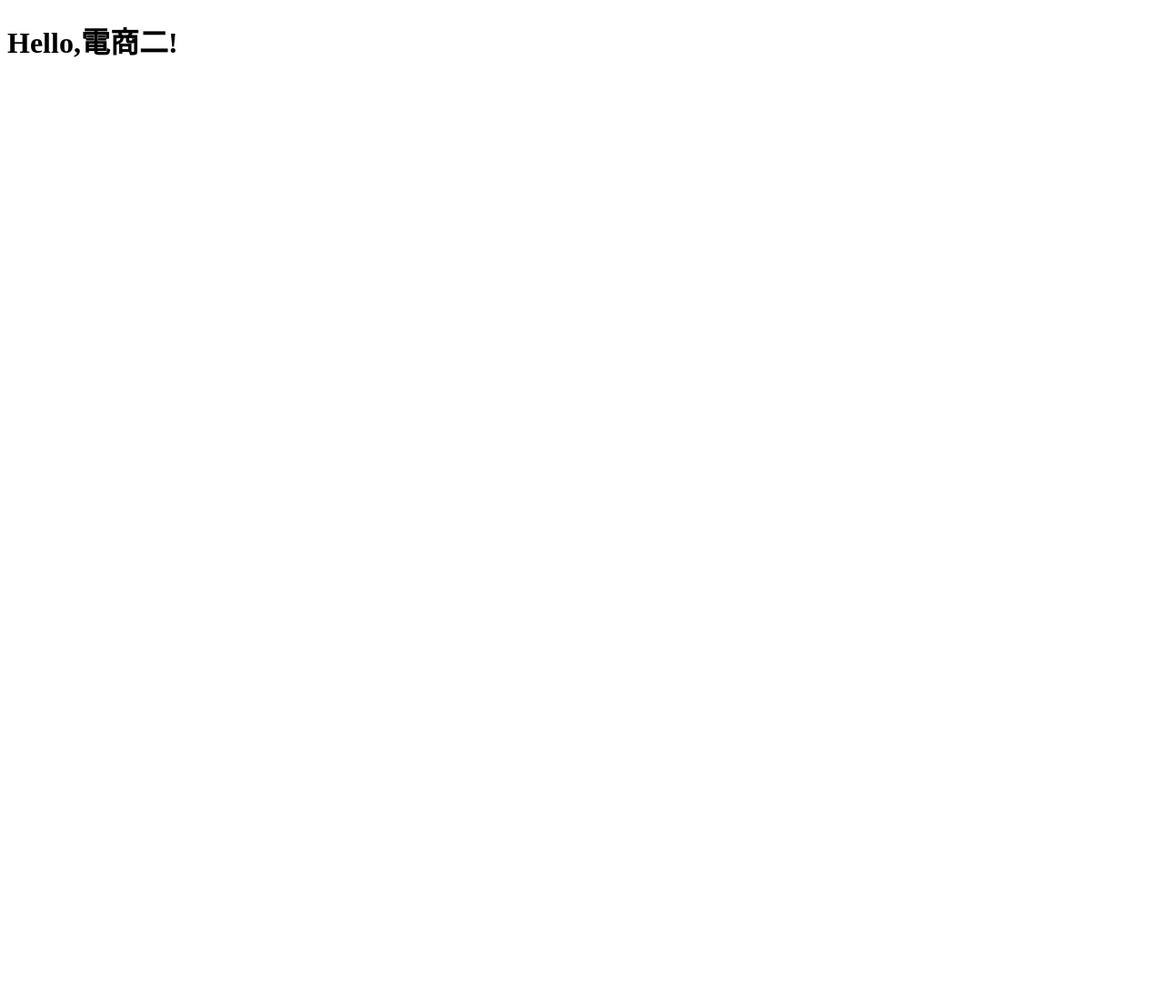
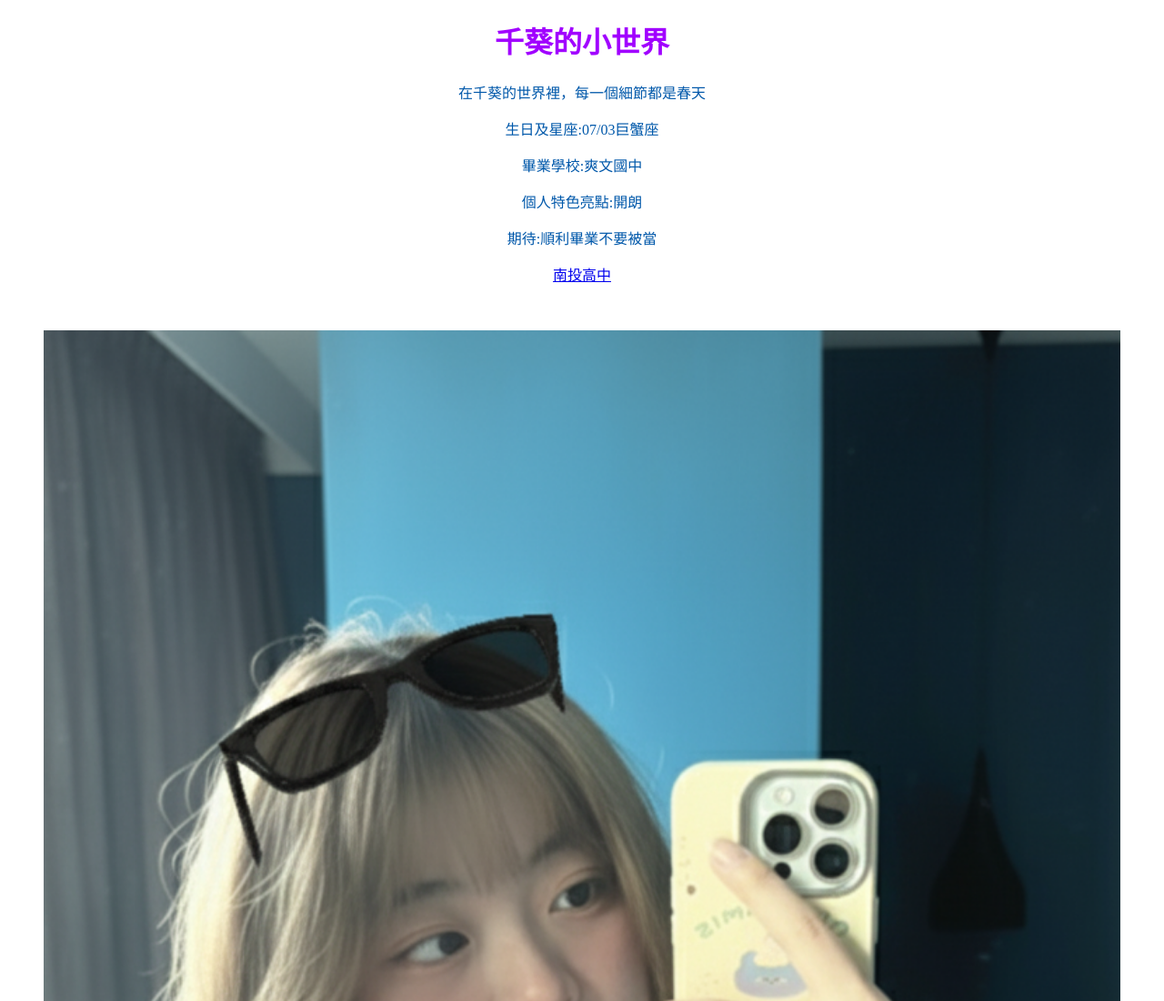
Before and after one commit to s311025-bot/25, a plain HTML site: page index.html in a window 1280 px wide. Shown: the top 1100 px of the page at 91% size. Before the commit the page ends 800 px from the top, so only its background shows below. Drawn offline with Linux system fonts and the light colour scheme.

Commit message:
Add files via upload

```diff
--- a/index.html
+++ b/index.html
@@ -1,10 +1,24 @@
 <!DOCTYPE html>
-<html>
-    <head>
-        <meta charset="utf-8">
-        <title>賈千葵網頁</title>
-        </head>
-        <body>
-            <h1>Hello,電商二!</h1>
-            </body>
-        </html>
+<html lang="en">
+<head>
+    <meta charset="UTF-8">
+    <meta name="viewport" content="width=device-width, initial-scale=1.0">
+    <title>千葵的小世界</title>
+</head>
+<body align="center">
+    <h1 style="color:hsl(278, 100%, 50%);">千葵的小世界</h1>
+    <p style="color:rgb(0, 88, 170);">在千葵的世界裡，每一個細節都是春天</p>
+    <p style="color:rgb(0, 88, 170);">生日及星座:07/03巨蟹座</p>
+    <p style="color:rgb(0, 88, 170);">畢業學校:爽文國中</p>
+    <p style="color:rgb(0, 88, 170);">個人特色亮點:開朗</p>
+    <p style="color:rgb(0, 88, 170);">期待:順利畢業不要被當</p>
+    <P><a href="https://www.ntsh.ntct.edu.tw">南投高中</a></P>
+    <br>
+    <figure align="center">
+        <img style="width:100%;" src="703.png"alt="這是AI圖">
+        <button onclick="alert('good');">我是按鈕</button>
+        <p><a href="test.html">測試</a></p>
+    </figure>
+
+</body>
+</html>
```
Also changed, not shown: test.html (added, +11 -0 lines), 703.png (added).
